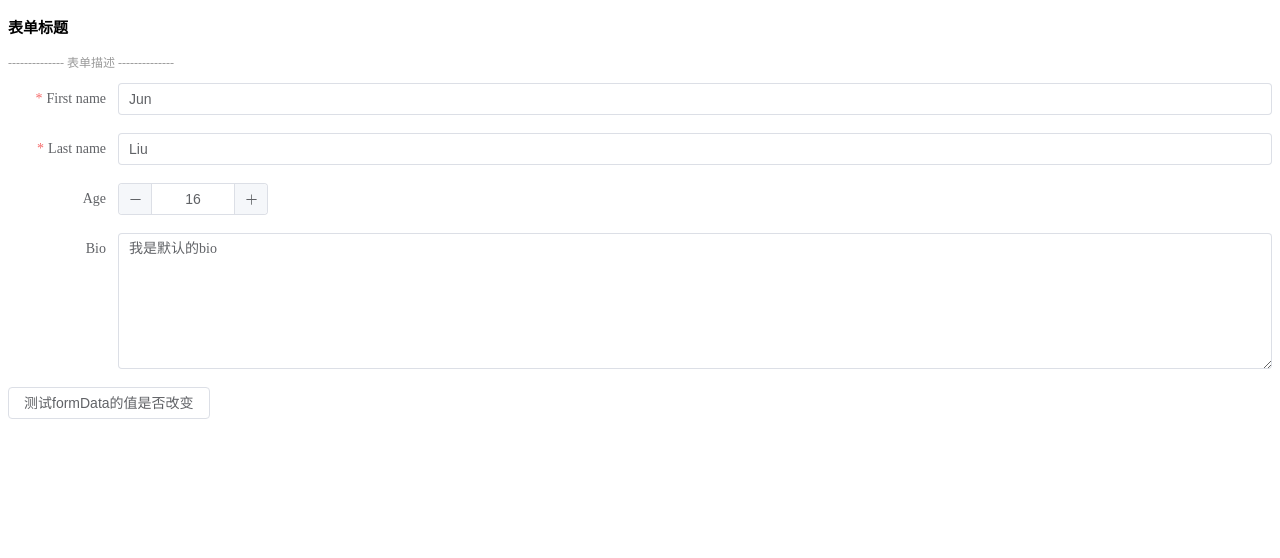
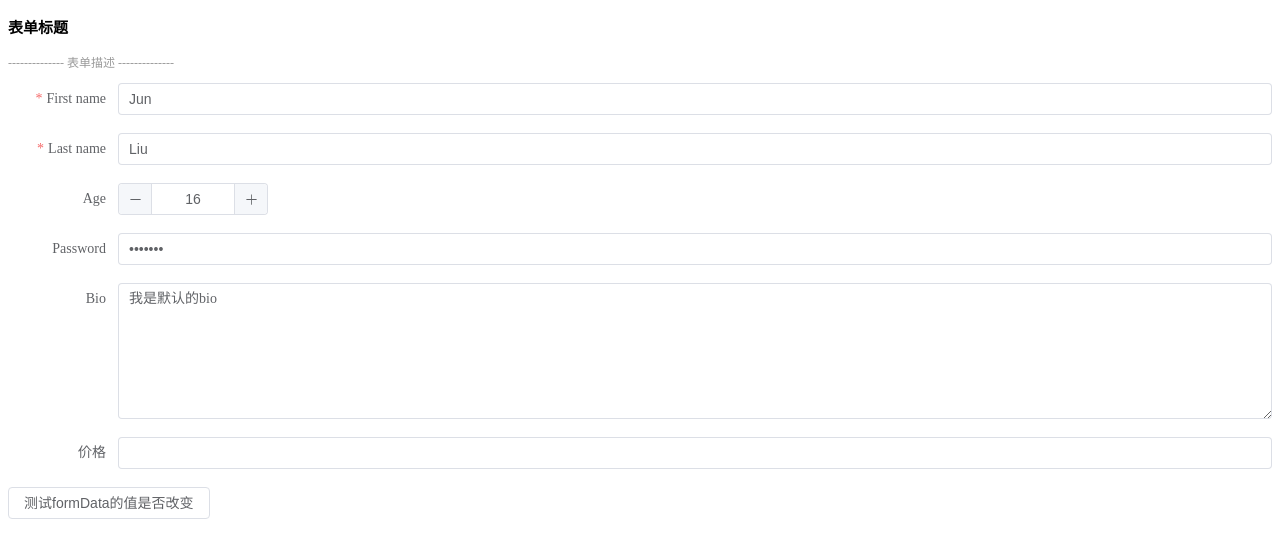
Before and after one commit to lhf2/low-code, a Vue app: page /stage2 in a window 1280 px wide. Shown: the top 558 px of the page. Built offline with nearby package versions, Linux system fonts and the light colour scheme.

Commit message:
feat：自定义format验证

```diff
--- a/src/components/stage2/components/VueForm.js
+++ b/src/components/stage2/components/VueForm.js
@@ -6,7 +6,7 @@ import FieldGroupWrap from './FieldGroupWrap.vue'
 
 export default{
     name: 'VueForm',
-    props: ['modelValue', 'schema', 'errorSchema', 'uiSchema'],
+    props: ['modelValue', 'schema', 'errorSchema', 'uiSchema', 'customFormats'],
     emits: ['update:modelValue'],
     setup(props, {slots, emit }) {
         // 定义一个 form 组件以及其 ref 属性
@@ -40,7 +40,6 @@ export default{
         // 递归渲染子组件
         const children = propertiesKeys.map(v => {
             let child = properties[v]
-
             return h(Widget, {
                 widget: WIDGET_MAP.types[child.type],
                 rootFormData: rootFormData.value,
@@ -53,7 +52,8 @@ export default{
                 uiProps: props.uiSchema && getUserUiProps({
                     schema: child,
                     uiSchema: props.uiSchema[v],
-                })
+                }),
+                customFormats: props.customFormats
             })
 
             // TODO: 不懂为什么这种方式不能输入东西，非得抽离出来一个单独的组件 Widget.js
--- a/src/components/stage2/components/Widget.js
+++ b/src/components/stage2/components/Widget.js
@@ -17,6 +17,10 @@ export default {
             default: () => ({})
         },
         errorSchema: {
+            type: Object,
+            default: () => ({})
+        },
+        customFormats: {
             type: Object,
             default: () => ({})
         },
@@ -60,13 +64,13 @@ export default {
                                 const errors = validateError({
                                     schema: schemaItem,
                                     errorSchema: errorSchemaItem,
+                                    customFormats: props.customFormats,
                                     formValue,
                                     required
                                 });
 
                                 // 存在校验不通过字段
                                 if (errors && errors.length > 0) {
-                                    console.log(errors[0].message);
                                     if (callback) return callback(errors[0].message);
                                     return Promise.reject(errors[0].message);
                                 }
--- a/src/components/stage2/utils/validateError.js
+++ b/src/components/stage2/utils/validateError.js
@@ -1,6 +1,7 @@
 import Ajv from "ajv"
+import { isObject } from "./common";
 
-export default function validateError({schema, errorSchema, formValue, required}){
+export default function validateError({schema, errorSchema, formValue, required, customFormats}){
     // 初始化一个 ajv 实例对象
     const ajv = new Ajv({
         allErrors: true
@@ -30,21 +31,25 @@ export default function validateError({schema, errorSchema, formValue, required}
         return [];
     }
 
+    // 注册自定义formats
+    if(customFormats && isObject(customFormats)){
+        Object.keys(customFormats).forEach((formatName) => {
+            ajv.addFormat(formatName, customFormats[formatName]);
+        });
+    }
+
     // 进行验证
     let validationError = null;
     try {
-        const isValid = ajv.validate(schema, formValue);
+        ajv.validate(schema, formValue);
     } catch (err) {
         validationError = err;
     }
 
     // 如果有错误信息
     let ajvErrors = ajv.errors;
-
     // 处理 errorSchema
     let errorObj = getUserErrOptions(schema, errorSchema)
-
-
 
 
     // 处理成所需格式
@@ -65,7 +70,7 @@ export default function validateError({schema, errorSchema, formValue, required}
         // stack: "不应少于 10 个字符"
     }
     */
-    if(ajvErrors && ajvErrors.length){
+    if(ajvErrors && ajvErrors.length && JSON.stringify(errorObj)!='{}'){
         ajvErrors[0].name = ajvErrors[0].keyword
         ajvErrors[0].message = errorObj[ajvErrors[0].keyword]
     }
--- a/src/views/stage2/index.vue
+++ b/src/views/stage2/index.vue
@@ -1,6 +1,7 @@
 <template>
     <div>
-        <VueForm v-model="formData" :schema="schema" :uiSchema="uiSchema" :errorSchema="errorSchema"></VueForm>
+        <VueForm v-model="formData" :schema="schema" :ui-schema="uiSchema" :error-schema="errorSchema"
+            :custom-formats="customFormats"></VueForm>
         <el-button @click="test">测试formData的值是否改变</el-button>
     </div>
 
@@ -48,11 +49,22 @@ const schema = {
             "minimum": 10,
             "default": 16,
         },
+        "password": {
+            "type": "string",
+            "title": "Password",
+            "minLength": 3
+        },
         "bio": {
             "type": "string",
             "title": "Bio",
             "minLength": 10,
             "default": "我是默认的bio"
+        },
+        "price": {
+            "type": "string",
+            "description": "最多输入两位小数点，最大值 999999.99",
+            "title": "价格",
+            "format": "price"
         }
     }
 }
@@ -60,6 +72,12 @@ const schema = {
 const uiSchema = {
     "ui:title": "表单标题",
     "ui:description": "-------------- 表单描述 --------------",
+    "password": {
+        "ui:options": {
+            "placeholder": "请输入你的密码",
+            "type": "password",
+        }
+    },
     "bio": {
         "ui:options": {
             "placeholder": "请输入你的签名",
@@ -75,4 +93,10 @@ const errorSchema = {
     }
 }
 
+const customFormats = {
+    price(value) {
+        return value !== '' && /^[0-9]\d*$|^\d+(\.\d{1,2})$/.test(value) && value >= 0 && value <= 999999.99;
+    }
+}
+
 </script>
```
